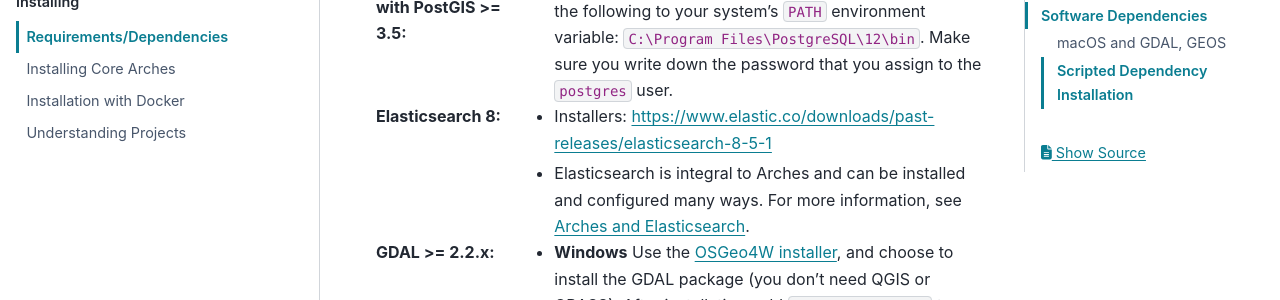
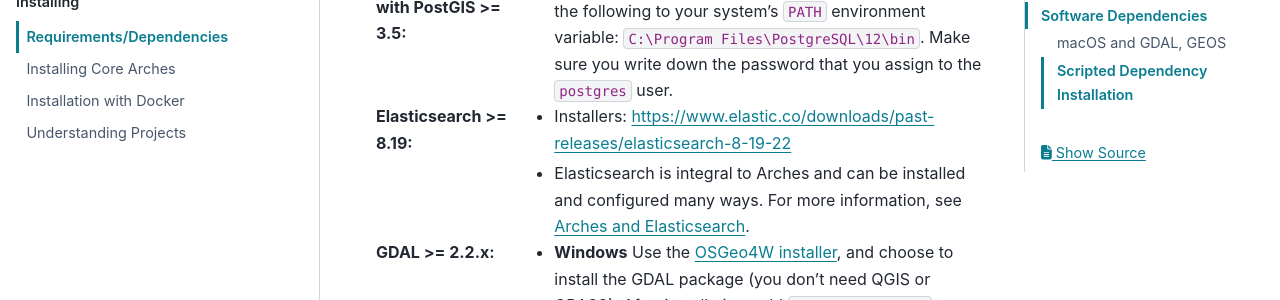
Before and after one commit to archesproject/arches-docs, a Sphinx documentation site: the page built from docs/installing/requirements-and-dependencies.rst, in a window 1280 px wide and 900 px high, scrolled down 1334 px. Shown: the part 154-454 px from the top of the window. Built offline with Sphinx 7.4.7 and the PyData theme 0.15.4, drawn with Linux system fonts in a browser that asks for light colours.

Commit message:
Update ES version for 7.6

```diff
--- a/docs/installing/requirements-and-dependencies.rst
+++ b/docs/installing/requirements-and-dependencies.rst
@@ -32,7 +32,7 @@
 :PostgreSQL >= 14 (16 is recommended) with PostGIS >= 3.5:
     - **macOS** Use `Postgres.app <http://postgresapp.com>`_.
     - **Windows** Use the `EnterpriseDB installers <https://www.postgresql.org/download/windows/>`_, and use Stack Builder (included) to get PostGIS. After installation, add the following to your system's ``PATH`` environment variable: ``C:\Program Files\PostgreSQL\12\bin``. Make sure you write down the password that you assign to the ``postgres`` user.
-:Elasticsearch 8: - Installers: https://www.elastic.co/downloads/past-releases/elasticsearch-8-5-1
+:Elasticsearch >= 8.19: - Installers: https://www.elastic.co/downloads/past-releases/elasticsearch-8-19-22
     - Elasticsearch is integral to Arches and can be installed and configured many ways.
       For more information, see :ref:`Arches and Elasticsearch`.
 :GDAL >= 2.2.x:
```
